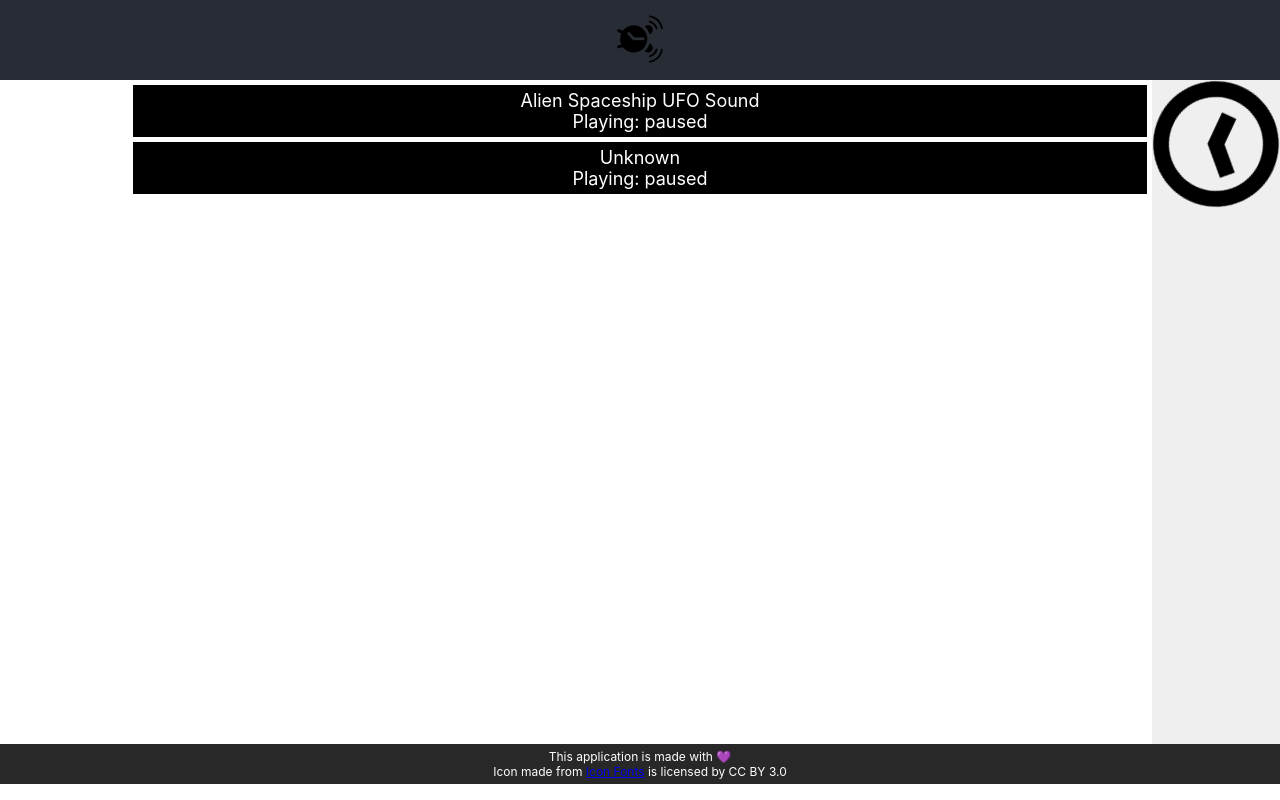
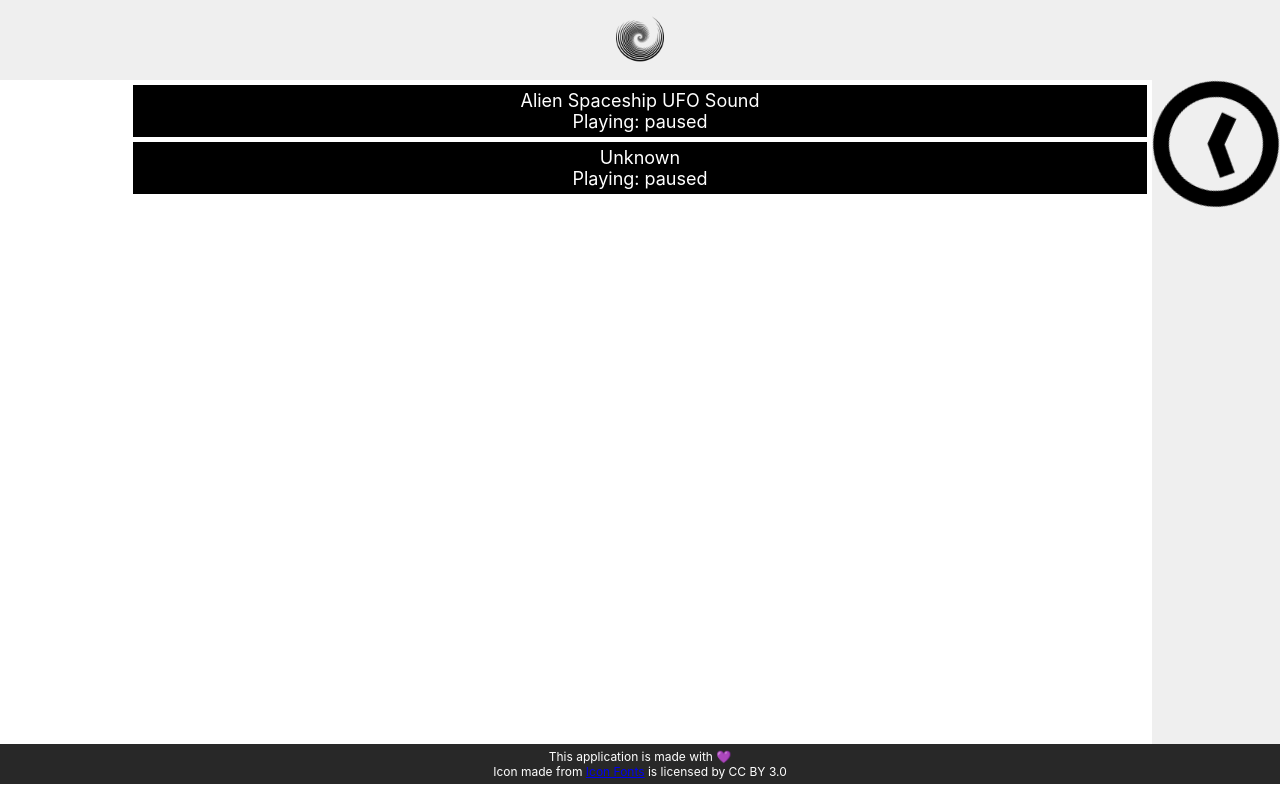
Before and after one commit to kimayoi72/WakeUpInSuprise, a React (Create React App) app: page / in a window 1280 px wide. Shown: the top 800 px of the page. Built offline with nearby package versions, Linux system fonts and the light colour scheme.

Commit message:
Minor logo updates

```diff
--- a/src/App.css
+++ b/src/App.css
@@ -15,7 +15,7 @@ html {
 .App-aside { grid-area: 2 / 3;}
 .App-main { grid-area: 2 / 2 / span 2; }
 
-@media only screen and (max-width: 500px) {
+@media only screen and (max-width: 550px) {
   .App {
     grid-template-rows: auto auto auto;
     grid-gap: 5px;
@@ -34,7 +34,7 @@ html {
 
 
 .App-header {
-  background-color: #282c34;
+  background-color: #efefef;
   color: white;
   align-items: center;
   justify-content: center;
--- a/src/App.tsx
+++ b/src/App.tsx
@@ -1,6 +1,6 @@
 import React, { Component } from "react";
 
-import logo from "./assets/alarm_clock.svg";
+import logo from "./assets/abstract-vortex-2-512-247726.png";
 import "./App.css";
 
 import AudioFile from "./libs/AudioModel";
--- a/src/index.tsx
+++ b/src/index.tsx
@@ -9,8 +9,8 @@ ReactDOM.render(<App />, document.getElementById('root'));
 // If you want your app to work offline and load faster, you can change
 // unregister() to register() below. Note this comes with some pitfalls.
 // Learn more about service workers: http://bit.ly/CRA-PWA
+serviceWorker.unregister();
 serviceWorker.register({
   onUpdate : (registration:any) => console.log('Registration update', registration),
   onSuccess: (registration:any) => console.log('Registration success', registration),
-
 });
```
Also changed, not shown: src/assets/abstract-vortex-2-512-247726.png (added).
